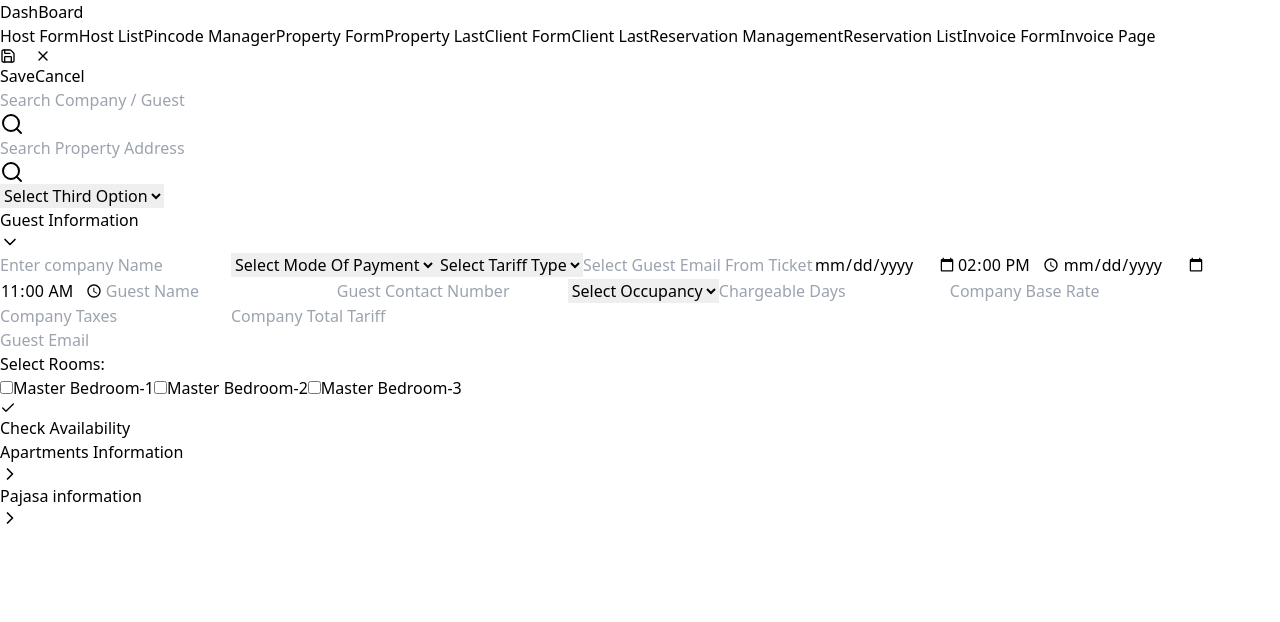
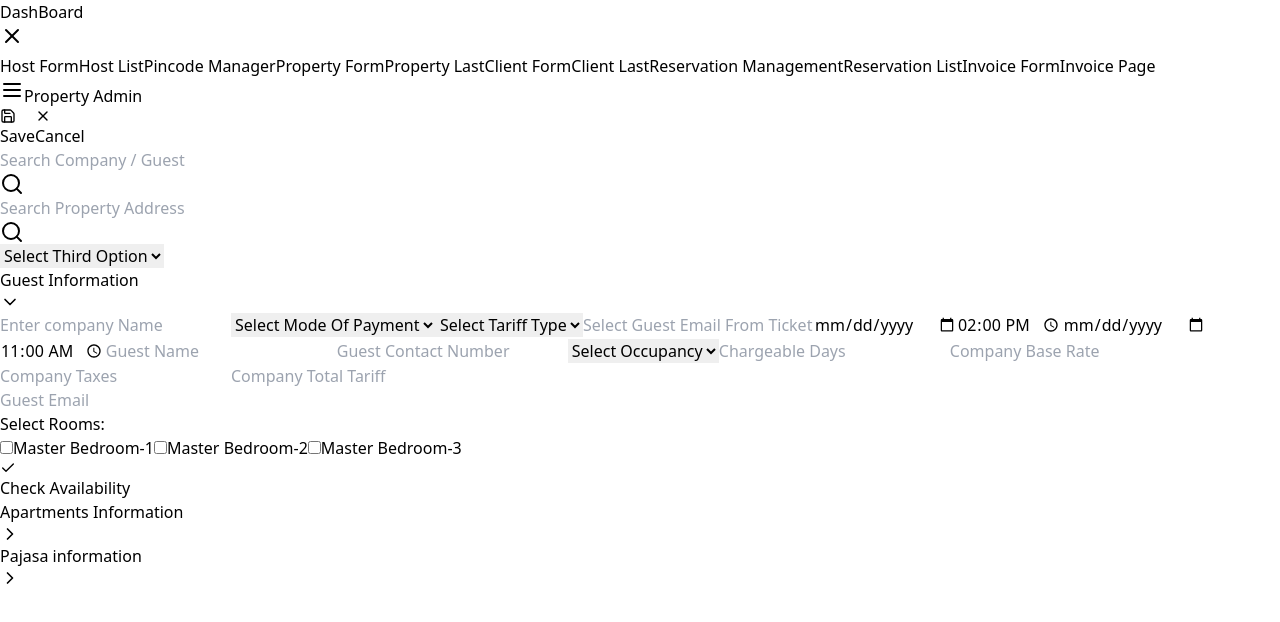
Before and after one commit to harshitduttshukla/PAFrontend, a React (Vite) app: page /ReservationManagementSystem in a window 1280 px wide. Shown: the top 622 px of the page. Built offline with nearby package versions, Linux system fonts and the light colour scheme.

Commit message:
add the sidebar

```diff
--- a/src/Layout.tsx
+++ b/src/Layout.tsx
@@ -1,24 +1,38 @@
-
+import { useState } from 'react';
 import Sidebar from './Sidebar';
 import { Outlet } from 'react-router-dom';
+import { Menu } from 'lucide-react';
 
 function Layout() {
+  const [isSidebarOpen, setIsSidebarOpen] = useState(false);
+
   return (
-    <div className="flex">
+    <div className="flex bg-gray-50 min-h-screen">
 
-      <div className="hidden lg:block w-52 fixed h-screen">
-        <Sidebar />
-      </div>
+      {/* Sidebar Component - state controlled */}
+      <Sidebar
+        isOpen={isSidebarOpen}
+        onClose={() => setIsSidebarOpen(false)}
+      />
 
+      {/* Main Content Area */}
+      <div className="flex-1 lg:ml-52 flex flex-col min-h-screen w-full transition-all duration-300">
 
-      <div className="ml-0 md:ml-52 flex flex-col min-h-screen w-full">
+        {/* Mobile Header with Hamburger */}
+        <div className="lg:hidden bg-white p-4 shadow-sm flex items-center sticky top-0 z-30">
+          <button
+            onClick={() => setIsSidebarOpen(true)}
+            className="p-2 -ml-2 rounded-md hover:bg-gray-100 text-gray-700 focus:outline-none"
+          >
+            <Menu size={24} />
+          </button>
+          <span className="ml-3 font-semibold text-lg text-gray-800">Property Admin</span>
+        </div>
+
         {/* Main Content */}
-        <div className="flex-grow p-4">
+        <div className="flex-grow p-4 lg:p-6 w-full max-w-full overflow-x-hidden">
           <Outlet />
         </div>
-
-
-
       </div>
     </div>
   );
--- a/src/Sidebar.tsx
+++ b/src/Sidebar.tsx
@@ -1,4 +1,5 @@
 import { NavLink } from "react-router-dom";
+import { X } from "lucide-react";
 
 interface MenuItem {
   label: string;
@@ -17,23 +18,43 @@ const menuItems: MenuItem[] = [
   { label: "Reservation List", path: "/ReservationList" },
   { label: "Invoice Form", path: "/InvoiceForm" },
   { label: "Invoice Page", path: "/Invoicepage" },
-
-
 ];
 
-function Sidebar() {
+interface SidebarProps {
+  isOpen?: boolean;
+  onClose?: () => void;
+}
+
+function Sidebar({ isOpen = true, onClose }: SidebarProps) {
   return (
-    <div className=" h-screen w-50 p-4 shadow-lg overflow-y-auto">
-      <h2 className="text-2xl font-bold mb-6 ml-4 text-gray-800 ">DashBoard</h2>
+    <>
+      <div className={`
+        bg-white h-screen w-64 p-4 shadow-lg overflow-y-auto fixed top-0 left-0 z-50 transition-transform duration-300 ease-in-out
+        ${isOpen ? "translate-x-0" : "-translate-x-full"}
+        lg:translate-x-0 lg:w-52
+      `}>
+        <div className="flex justify-between items-center mb-6 ml-4 mt-2">
+          <h2 className="text-2xl font-bold text-gray-800">DashBoard</h2>
+          <button
+            onClick={onClose}
+            className="lg:hidden p-1 rounded-md hover:bg-gray-100 text-gray-600"
+          >
+            <X size={24} />
+          </button>
+        </div>
 
         <div className="space-y-4">
           {menuItems.map((item) => (
             <NavLink
               key={item.path}
               to={item.path}
+              onClick={() => {
+                if (window.innerWidth < 1024 && onClose) {
+                  onClose();
+                }
+              }}
               className={({ isActive }) =>
-              `block px-4 py-2 rounded-lg text-lg font-medium transition-all duration-200 ${
-                isActive
+                `block px-4 py-2 rounded-lg text-lg font-medium transition-all duration-200 ${isActive
                   ? "bg-blue-500 text-white shadow"
                   : "text-gray-700 hover:bg-blue-100"
                 }`
@@ -44,6 +65,15 @@ function Sidebar() {
           ))}
         </div>
       </div>
+
+      {/* Overlay for mobile */}
+      {isOpen && (
+        <div
+          className="lg:hidden fixed inset-0 bg-black bg-opacity-50 z-40"
+          onClick={onClose}
+        />
+      )}
+    </>
   );
 }
 
--- a/src/components/forms/ReservationManagementSystem.tsx
+++ b/src/components/forms/ReservationManagementSystem.tsx
@@ -806,7 +806,7 @@ const ReservationManagementSystem: React.FC = () => {
       <div className="p-6 space-y-6">
         {/* Top Selection Row */}
         <div className="bg-white p-4 rounded shadow-sm">
-          <div className="grid grid-cols-3 gap-4">
+          <div className="grid grid-cols-1 md:grid-cols-3 gap-4">
             {/* Client Search Dropdown */}
             <div className="relative" ref={clientDropdownRef}>
               <div className="relative">
@@ -909,7 +909,7 @@ const ReservationManagementSystem: React.FC = () => {
 
           {activeSection === 'guest' && (
             <div className="p-4">
-              <div className="grid grid-cols-4 gap-4">
+              <div className="grid grid-cols-1 md:grid-cols-2 lg:grid-cols-4 gap-4">
                 <input
                   type="text"
                   placeholder="Enter company Name"
@@ -1098,7 +1098,7 @@ const ReservationManagementSystem: React.FC = () => {
                     </div>
                   )}
 
-                  <div className="grid grid-cols-3 gap-4">
+                  <div className="grid grid-cols-1 md:grid-cols-3 gap-4">
                     {roomAvailability.map((room) => (
                       <div key={room.roomType} className={`p-3 border rounded ${room.isAvailable ? 'bg-green-50 border-green-200' : 'bg-red-50 border-red-200'}`}>
                         <div className="font-medium">{room.roomType}</div>
@@ -1110,7 +1110,7 @@ const ReservationManagementSystem: React.FC = () => {
                   </div>
 
                   {roomAvailability.some(room => room.conflictingReservations && room.conflictingReservations.length > 0) && (
-                    <div className="mt-6">
+                    <div className="mt-6 overflow-x-auto">
                       <h4 className="font-medium mb-2">Conflicting Reservations:</h4>
                       <table className="w-full border-collapse border border-gray-300">
                         <thead>
@@ -1157,7 +1157,7 @@ const ReservationManagementSystem: React.FC = () => {
 
           {activeSection === 'apartments' && (
             <div className="p-4">
-              <div className="grid grid-cols-4 gap-4">
+              <div className="grid grid-cols-1 md:grid-cols-2 lg:grid-cols-4 gap-4">
                 <input
                   type="text"
                   placeholder="Host Name"
@@ -1300,7 +1300,7 @@ const ReservationManagementSystem: React.FC = () => {
 
           {activeSection === 'pajasa' && (
             <div className="p-4">
-              <div className="grid grid-cols-3 gap-6">
+              <div className="grid grid-cols-1 lg:grid-cols-3 gap-6">
                 <div>
                   <label className="block text-sm font-medium text-gray-700 mb-2">For Comments Only</label>
                   <textarea
@@ -1363,7 +1363,7 @@ const ReservationManagementSystem: React.FC = () => {
               </button>
             </div>
 
-            <div className="grid grid-cols-4 gap-4 mb-6">
+            <div className="grid grid-cols-1 md:grid-cols-2 lg:grid-cols-4 gap-4 mb-6">
               <div>
                 <label className="block text-sm font-medium text-gray-700 mb-1">Guest Name</label>
                 <input
@@ -1473,10 +1473,11 @@ const ReservationManagementSystem: React.FC = () => {
                 </tbody>
               </table>
             </div>
-          </div>
-        )}
-      </div>
-    </div>
+          </div >
+        )
+        }
+      </div >
+    </div >
   );
 };
 
--- a/src/pages/ClientLast.tsx
+++ b/src/pages/ClientLast.tsx
@@ -210,8 +210,8 @@ const ClientLast: React.FC = () => {
         {/* Header */}
         <div className="bg-white rounded-lg shadow-sm border">
           {/* Title and Controls */}
-          <div className="flex items-center justify-between p-4 border-b">
-            <div>
+          <div className="flex flex-col md:flex-row items-center justify-between p-4 border-b gap-4">
+            <div className="w-full md:w-auto text-center md:text-left">
               <h1 className="text-xl font-semibold text-gray-900">Clients</h1>
               {error && (
                 <p className="text-sm text-red-600 mt-1">
@@ -219,12 +219,12 @@ const ClientLast: React.FC = () => {
                 </p>
               )}
             </div>
-            <div className="flex items-center gap-3">
+            <div className="flex flex-wrap items-center justify-center gap-3 w-full md:w-auto">
               {/* Filter Buttons */}
               <div className="flex items-center bg-gray-100 rounded-md">
                 <button
                   onClick={() => setActiveFilter('active')}
-                  className={`px-4 py-2 text-sm font-medium rounded-l-md transition-colors ${activeFilter === 'active'
+                  className={`px-3 py-2 text-sm font-medium rounded-l-md transition-colors ${activeFilter === 'active'
                     ? 'bg-blue-500 text-white'
                     : 'text-gray-600 hover:text-gray-900'
                     }`}
@@ -233,7 +233,7 @@ const ClientLast: React.FC = () => {
                 </button>
                 <button
                   onClick={() => setActiveFilter('inactive')}
-                  className={`px-4 py-2 text-sm font-medium transition-colors ${activeFilter === 'inactive'
+                  className={`px-3 py-2 text-sm font-medium transition-colors ${activeFilter === 'inactive'
                     ? 'bg-blue-500 text-white'
                     : 'text-gray-600 hover:text-gray-900'
                     }`}
@@ -242,7 +242,7 @@ const ClientLast: React.FC = () => {
                 </button>
                 <button
                   onClick={() => setActiveFilter('all')}
-                  className={`px-4 py-2 text-sm font-medium rounded-r-md transition-colors ${activeFilter === 'all'
+                  className={`px-3 py-2 text-sm font-medium rounded-r-md transition-colors ${activeFilter === 'all'
                     ? 'bg-blue-500 text-white'
                     : 'text-gray-600 hover:text-gray-900'
                     }`}
--- a/src/pages/PropertyLast.tsx
+++ b/src/pages/PropertyLast.tsx
@@ -300,8 +300,8 @@ const PropertyDashboard = () => {
         )}
 
         {/* Controls */}
-        <div className="flex items-center justify-between mb-6">
-          <div className="flex items-center space-x-2">
+        <div className="flex flex-col md:flex-row items-center justify-between mb-6 gap-4">
+          <div className="flex items-center space-x-2 w-full md:w-auto">
             <span className="text-gray-700">Show</span>
             <select
               className="border border-gray-300 rounded px-3 py-1 text-gray-700 focus:outline-none focus:ring-2 focus:ring-blue-500"
@@ -316,12 +316,12 @@ const PropertyDashboard = () => {
             <span className="text-gray-700">entries</span>
           </div>
 
-          <div className="flex items-center space-x-2">
+          <div className="flex items-center space-x-2 w-full md:w-auto">
             <span className="text-gray-700">Search:</span>
-            <div className="relative">
+            <div className="relative flex-grow md:flex-grow-0">
               <input
                 type="text"
-                className="border border-gray-300 rounded px-3 py-1 pl-8 text-gray-700 focus:outline-none focus:ring-2 focus:ring-blue-500"
+                className="w-full md:w-auto border border-gray-300 rounded px-3 py-1 pl-8 text-gray-700 focus:outline-none focus:ring-2 focus:ring-blue-500"
                 placeholder=""
                 value={searchTerm}
                 onChange={(e) => setSearchTerm(e.target.value)}
@@ -408,13 +408,13 @@ const PropertyDashboard = () => {
 
         {/* Pagination Info and Controls */}
         {!loading && (
-          <div className="mt-4 flex justify-between items-center">
-            <div className="text-sm text-gray-700">
+          <div className="mt-4 flex flex-col md:flex-row justify-between items-center gap-4">
+            <div className="text-sm text-gray-700 w-full md:w-auto text-center md:text-left">
               Showing {((pagination.currentPage - 1) * parseInt(showEntries)) + 1} to {Math.min(pagination.currentPage * parseInt(showEntries), pagination.totalItems)} of {pagination.totalItems} entries
             </div>
 
             {pagination.totalPages > 1 && (
-              <div className="flex items-center space-x-2">
+              <div className="flex items-center justify-center space-x-2 w-full md:w-auto">
                 <button
                   onClick={handlePreviousPage}
                   disabled={!pagination.hasPrev}
```
Also changed, not shown: 1 other file (tests, documents, lock files or other folders). Lines whose indentation alone changed are shown as unchanged.
